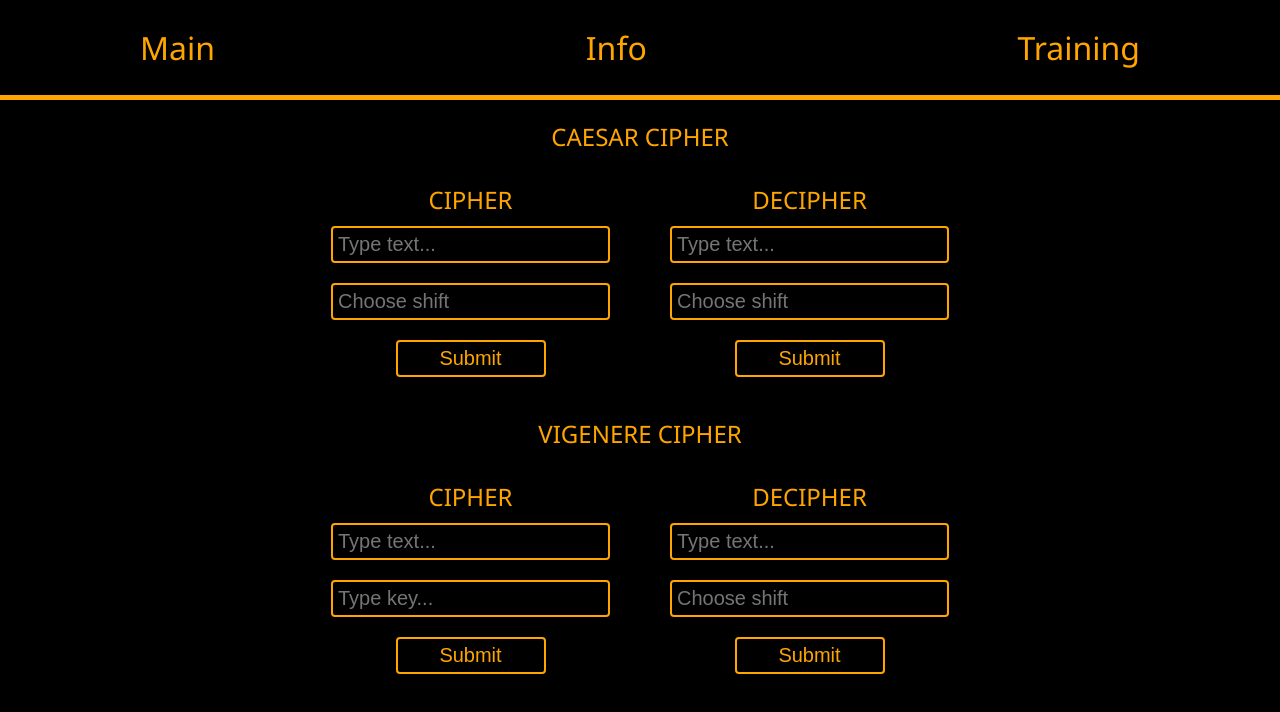
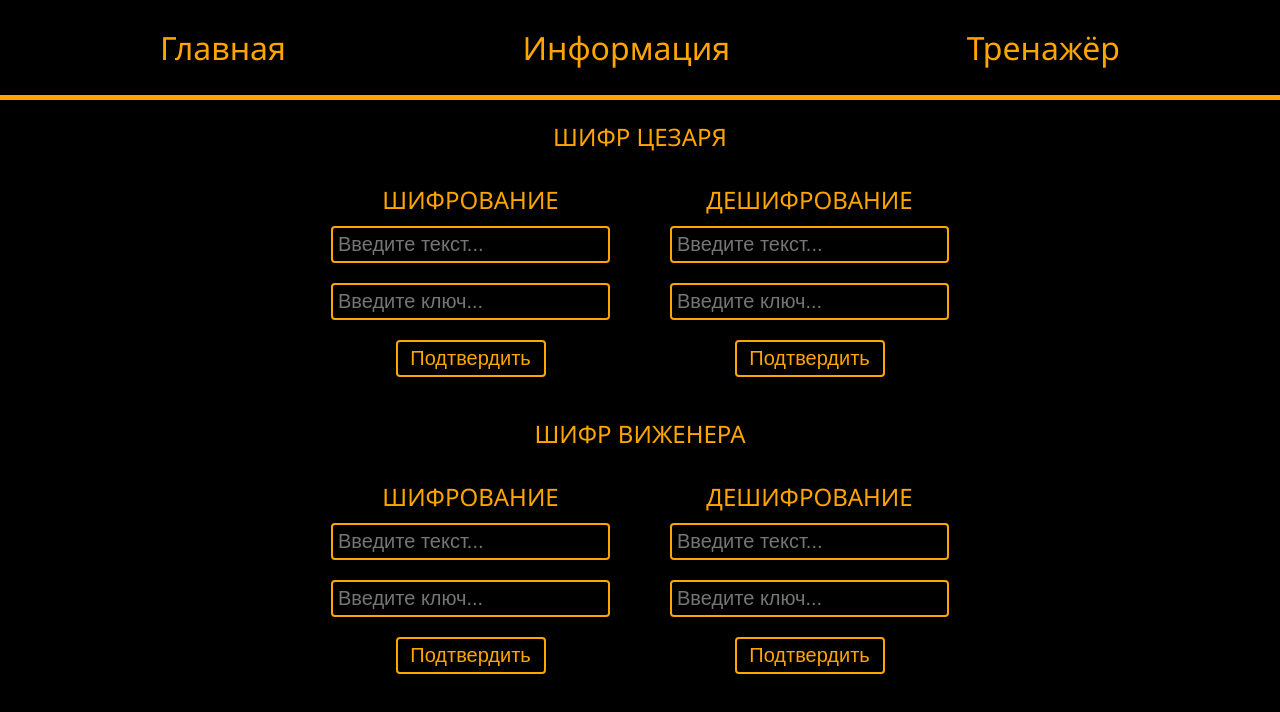
Before and after one commit to Roman0vsky/denis, a React (Create React App) app: page /training in a window 1280 px wide. Shown: the top 712 px of the page. Built offline with nearby package versions, Linux system fonts and the light colour scheme.

Commit message:
translate to russian

```diff
--- a/src/App.css
+++ b/src/App.css
@@ -21,7 +21,7 @@ nav {
   display: flex;
   justify-content: space-between;
   align-items: center;
-  max-width: 1040px;
+  max-width: 1000px;
   width: 100%;
   height: 100px;
   padding: 0 20px;
@@ -42,6 +42,21 @@ nav > a:hover {
 main {
   padding: 20px;
   width: 100%;
+  max-width: 1000px;
 }
 .App {
+  display: flex;
+  flex-direction: column;
+  align-items: center;
 }
+td {
+  border: solid orange 1px;
+  width: 50px;
+  height: 50px;
+  text-align: center;
+  font-size: 32px;
+}
+td:hover {
+  background: orange;
+  color: black;
+}
--- a/src/App.js
+++ b/src/App.js
@@ -3,12 +3,12 @@ import "./App.css";
 
 function App() {
   return (
-    <div>
+    <div className="App">
       <header>
         <nav>
-          <Link to="/main">Main</Link>
-          <Link to="/info">Info</Link>
-          <Link to="/training">Training</Link>
+          <Link to="/main">Главная</Link>
+          <Link to="/info">Информация</Link>
+          <Link to="/training">Тренажёр</Link>
         </nav>
       </header>
       <main>
--- a/src/components/Training/Training.js
+++ b/src/components/Training/Training.js
@@ -35,7 +35,6 @@ export default function Training() {
     "г",
     "д",
     "е",
-    "ё",
     "ж",
     "з",
     "и",
@@ -68,7 +67,6 @@ export default function Training() {
     "г",
     "д",
     "е",
-    "ё",
     "ж",
     "з",
     "и",
@@ -101,7 +99,6 @@ export default function Training() {
     "Г",
     "Д",
     "Е",
-    "Ё",
     "Ж",
     "З",
     "И",
@@ -134,7 +131,6 @@ export default function Training() {
     "Г",
     "Д",
     "Е",
-    "Ё",
     "Ж",
     "З",
     "И",
@@ -162,126 +158,20 @@ export default function Training() {
     "Ю",
     "Я",
   ];
-  const eng = [
-    "a",
-    "b",
-    "c",
-    "d",
-    "e",
-    "f",
-    "g",
-    "h",
-    "i",
-    "j",
-    "k",
-    "l",
-    "m",
-    "n",
-    "o",
-    "p",
-    "q",
-    "r",
-    "s",
-    "t",
-    "u",
-    "v",
-    "w",
-    "x",
-    "y",
-    "z",
-    "a",
-    "b",
-    "c",
-    "d",
-    "e",
-    "f",
-    "g",
-    "h",
-    "i",
-    "j",
-    "k",
-    "l",
-    "m",
-    "n",
-    "o",
-    "p",
-    "q",
-    "r",
-    "s",
-    "t",
-    "u",
-    "v",
-    "w",
-    "x",
-    "y",
-    "z",
-    "A",
-    "B",
-    "C",
-    "D",
-    "E",
-    "F",
-    "G",
-    "H",
-    "I",
-    "J",
-    "K",
-    "L",
-    "M",
-    "N",
-    "O",
-    "P",
-    "Q",
-    "R",
-    "S",
-    "T",
-    "U",
-    "V",
-    "W",
-    "X",
-    "Y",
-    "Z",
-    "A",
-    "B",
-    "C",
-    "D",
-    "E",
-    "F",
-    "G",
-    "H",
-    "I",
-    "J",
-    "K",
-    "L",
-    "M",
-    "N",
-    "O",
-    "P",
-    "Q",
-    "R",
-    "S",
-    "T",
-    "U",
-    "V",
-    "W",
-    "X",
-    "Y",
-    "Z",
-  ];
 
   function caesarCipher(data) {
     let tempResult = "";
     let shift = +data.shift;
 
-    while (shift > 26) {
-      shift -= 26;
+    while (shift > 32) {
+      shift -= 32;
     }
 
     for (let i of data.text) {
-      if (eng.includes(i)) {
-        let place = eng.indexOf(i);
+      if (ru.includes(i)) {
+        let place = ru.indexOf(i);
         let new_place = place + shift;
-        tempResult += eng[new_place];
+        tempResult += ru[new_place];
       } else {
         tempResult += " ";
       }
@@ -293,15 +183,15 @@ export default function Training() {
     let tempResult = "";
     let shift = +data.shift;
 
-    while (shift > 26) {
-      shift -= 26;
+    while (shift > 32) {
+      shift -= 32;
     }
 
     for (let i of data.text) {
-      if (eng.includes(i)) {
-        let place = eng.lastIndexOf(i);
+      if (ru.includes(i)) {
+        let place = ru.lastIndexOf(i);
         let new_place = place - shift;
-        tempResult += eng[new_place];
+        tempResult += ru[new_place];
       } else {
         tempResult += " ";
       }
@@ -309,7 +199,7 @@ export default function Training() {
     return tempResult;
   }
   function vigenereCipher(data) {
-    const alphabet = "ABCDEFGHIJKLMNOPQRSTUVWXYZ";
+    const alphabet = "АБВГДЕЖЗИЙКЛМНОПРСТУФХЦЧШЩЪЫЬЭЮЯ";
     const numAlphabet = {};
     for (let i = 0; i < alphabet.length; i++) {
       numAlphabet[alphabet[i]] = i;
@@ -332,7 +222,7 @@ export default function Training() {
     return code;
   }
   function vigenereDecipher(data) {
-    const alphabet = "ABCDEFGHIJKLMNOPQRSTUVWXYZ";
+    const alphabet = "АБВГДЕЖЗИЙКЛМНОПРСТУФХЦЧШЩЪЫЬЭЮЯ";
     const numAlphabet = {};
     for (let i = 0; i < alphabet.length; i++) {
       numAlphabet[alphabet[i]] = i;
@@ -359,10 +249,10 @@ export default function Training() {
   return (
     <div className="ciphers">
       <div className="ciphers__cipher_caesar-cipher cipher caesar-cipher">
-        <p className="cipher__title">CAESAR CIPHER</p>
+        <p className="cipher__title">ШИФР ЦЕЗАРЯ</p>
         <div className="cipher__container">
           <div className="cipher__wrapper">
-            <p className="cipher__title-cipher">CIPHER</p>
+            <p className="cipher__title-cipher">ШИФРОВАНИЕ</p>
             <form
               onSubmit={handleSubmit((data) => {
                 setCaesarCipherResult(caesarCipher(data));
@@ -372,36 +262,40 @@ export default function Training() {
             >
               <input
                 {...register("text", {
-                  required: "This field is required",
+                  required: "Заполните поле",
                   pattern: {
-                    value: /^[a-zA-Z]([a-zA-Z\s]*)[a-zA-Z]*$/,
+                    value: /^[а-яА-Я]([а-яА-Я\s]*)[а-яА-Я]*$/,
                     message:
-                      "Text should contain only english letters and spaces",
+                      "Текст может содержать только русские буквы и пробелы",
                   },
                 })}
-                placeholder="Type text..."
+                placeholder="Введите текст..."
                 autoComplete="off"
                 className="form__input"
               />
               <p className="form__errors">{errors.text?.message}</p>
               <input
                 {...register("shift", {
-                  required: "This field is required",
-                  min: { value: 0, message: "Min value 0" },
+                  required: "Заполните поле",
+                  min: { value: 0, message: "Минимальное значение 0" },
                 })}
-                placeholder="Choose shift"
+                placeholder="Введите ключ..."
                 type="number"
                 autoComplete="off"
                 className="form__input"
               />
               <p className="form__errors">{errors.shift?.message}</p>
-              <input type="submit" value="Submit" className="form__submit" />
+              <input
+                type="submit"
+                value="Подтвердить"
+                className="form__submit"
+              />
             </form>
             <div className="form__result">{caesarCipherResult}</div>
           </div>
 
           <div className="cipher__wrapper">
-            <p className="cipher__title-cipher">DECIPHER</p>
+            <p className="cipher__title-cipher">ДЕШИФРОВАНИЕ</p>
             <form
               onSubmit={handleSubmit2((data) => {
                 setCaesarDecipherResult(caesarDecipher(data));
@@ -411,38 +305,42 @@ export default function Training() {
             >
               <input
                 {...register2("text", {
-                  required: "This field is required",
+                  required: "Заполните поле",
                   pattern: {
-                    value: /^[a-zA-Z]([a-zA-Z\s]*)[a-zA-Z]*$/,
+                    value: /^[а-яА-Я]([а-яА-Я\s]*)[а-яА-Я]*$/,
                     message:
-                      "Text should contain only english letters and spaces",
+                      "Текст может содержать только русские буквы и пробелы",
                   },
                 })}
-                placeholder="Type text..."
+                placeholder="Введите текст..."
                 autoComplete="off"
                 className="form__input"
               />
               <p className="form__errors">{errors2.text?.message}</p>
               <input
                 {...register2("shift", {
-                  required: "This field is required",
-                  min: { value: 0, message: "Min value 0" },
+                  required: "Заполните поле",
+                  min: { value: 0, message: "Минимальное значение 0" },
                 })}
-                placeholder="Choose shift"
+                placeholder="Введите ключ..."
                 type="number"
                 autoComplete="off"
                 className="form__input"
               />
               <p className="form__errors">{errors2.shift?.message}</p>
-              <input type="submit" value="Submit" className="form__submit" />
+              <input
+                type="submit"
+                value="Подтвердить"
+                className="form__submit"
+              />
             </form>
             <div className="form__result">{caesarDecipherResult}</div>
           </div>
         </div>
-        <p className="cipher__title">VIGENERE CIPHER</p>
+        <p className="cipher__title">ШИФР ВИЖЕНЕРА</p>
         <div className="cipher__container">
           <div className="cipher__wrapper">
-            <p className="cipher__title-cipher">CIPHER</p>
+            <p className="cipher__title-cipher">ШИФРОВАНИЕ</p>
             <form
               onSubmit={handleSubmit3((data) => {
                 setVigenereCipherResult(vigenereCipher(data));
@@ -452,39 +350,43 @@ export default function Training() {
             >
               <input
                 {...register3("text", {
-                  required: "This field is required",
+                  required: "Заполните поле",
                   pattern: {
-                    value: /^[A-Z]([A-Z\s]*)[A-Z]*$/,
+                    value: /^[А-Я]([А-Я\s]*)[А-Я]*$/,
                     message:
-                      "Text should contain only english capital letters and spaces",
+                      "Текст может содержать только заглавные русские буквы и пробелы",
                   },
                 })}
-                placeholder="Type text..."
+                placeholder="Введите текст..."
                 autoComplete="off"
                 className="form__input"
               />
               <p className="form__errors">{errors3.text?.message}</p>
               <input
                 {...register3("key", {
-                  required: "This field is required",
+                  required: "Заполните поле",
                   pattern: {
-                    value: /^[A-Z][A-Z]*$/,
+                    value: /^[А-Я][А-Я]*$/,
                     message:
-                    "Text should contain only english capital letters",
+                      "Текст может содержать только заглавные русские буквы",
                   },
                 })}
-                placeholder="Type key..."
+                placeholder="Введите ключ..."
                 autoComplete="off"
                 className="form__input"
               />
               <p className="form__errors">{errors3.key?.message}</p>
-              <input type="submit" value="Submit" className="form__submit" />
+              <input
+                type="submit"
+                value="Подтвердить"
+                className="form__submit"
+              />
             </form>
             <div className="form__result">{vigenereCipherResult}</div>
           </div>
 
           <div className="cipher__wrapper">
-            <p className="cipher__title-cipher">DECIPHER</p>
+            <p className="cipher__title-cipher">ДЕШИФРОВАНИЕ</p>
             <form
               onSubmit={handleSubmit4((data) => {
                 setVigenereDecipherResult(vigenereDecipher(data));
@@ -494,33 +396,37 @@ export default function Training() {
             >
               <input
                 {...register4("text", {
-                  required: "This field is required",
+                  required: "Заполните поле",
                   pattern: {
-                    value: /^[A-Z]([A-Z\s]*)[A-Z]*$/,
+                    value: /^[А-Я]([А-Я\s]*)[А-Я]*$/,
                     message:
-                      "Text should contain only english capital letters and spaces",
+                      "Текст может содержать только заглавные русские буквы и пробелы",
                   },
                 })}
-                placeholder="Type text..."
+                placeholder="Введите текст..."
                 autoComplete="off"
                 className="form__input"
               />
               <p className="form__errors">{errors4.text?.message}</p>
               <input
                 {...register4("key", {
-                  required: "This field is required",
+                  required: "Заполните поле",
                   pattern: {
-                    value: /^[A-Z][A-Z]*$/,
+                    value: /^[А-Я][А-Я]*$/,
                     message:
-                      "Text should contain only english capital letters",
+                      "Текст может содержать только заглавные русские буквы",
                   },
                 })}
-                placeholder="Choose shift"
+                placeholder="Введите ключ..."
                 autoComplete="off"
                 className="form__input"
               />
               <p className="form__errors">{errors4.key?.message}</p>
-              <input type="submit" value="Submit" className="form__submit" />
+              <input
+                type="submit"
+                value="Подтвердить"
+                className="form__submit"
+              />
             </form>
             <div className="form__result">{vigenereDecipherResult}</div>
           </div>
```
Also changed, not shown: src/components/Info/Info.js (+60 -5 lines).
